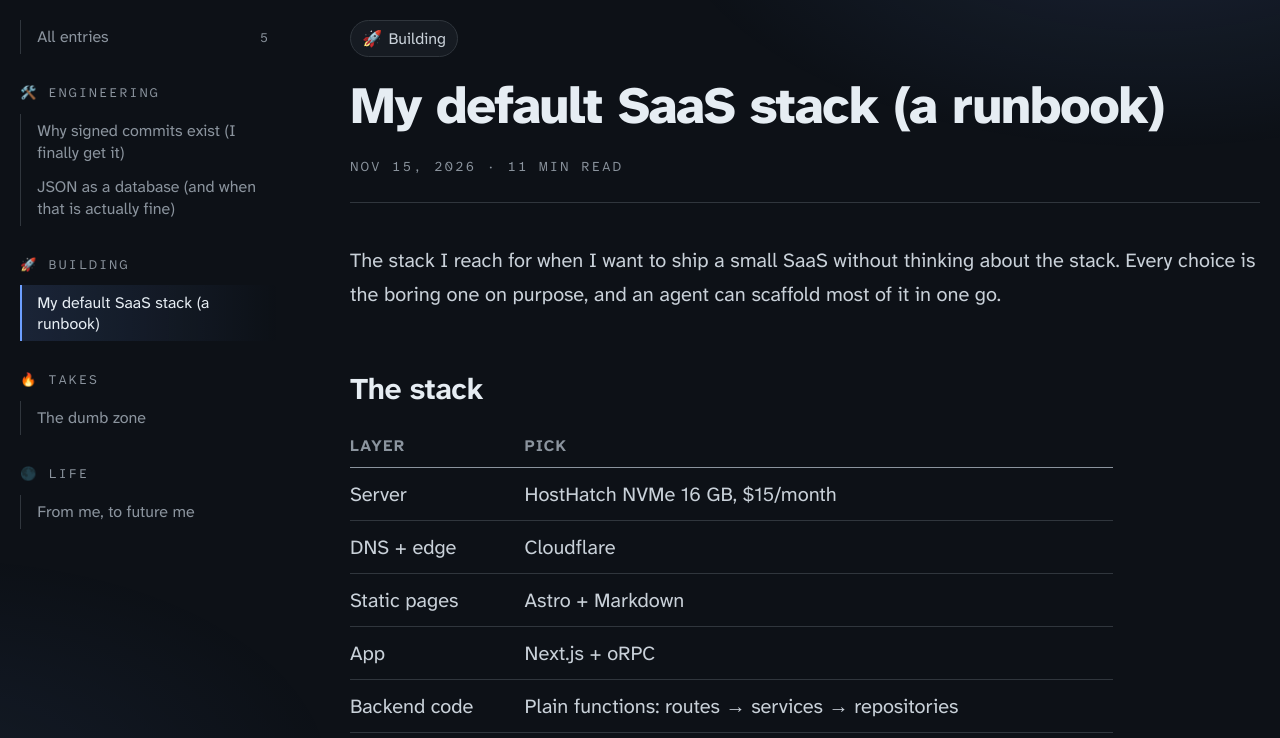
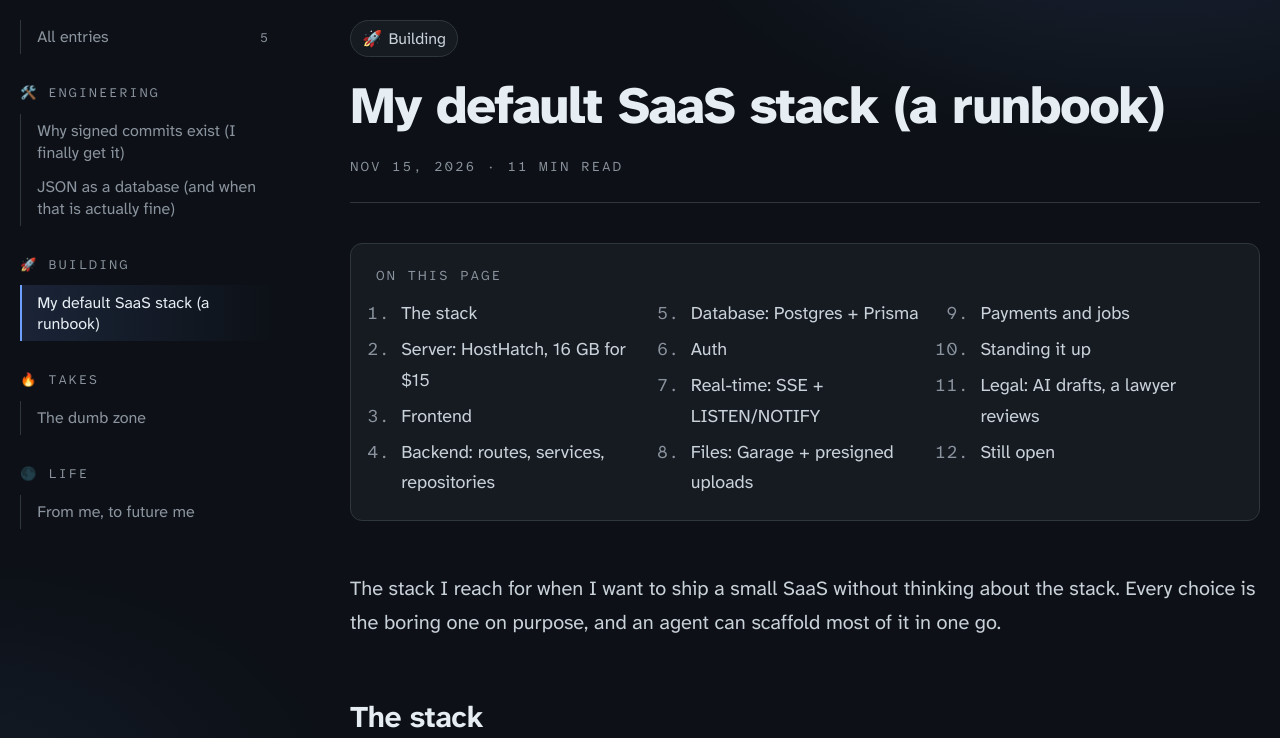
Before and after one commit to 99Arrzel/99arrzel.github.io, an Astro site: page /vault/saas-stack-runbook in a window 1280 px wide. Shown: the part 62-800 px from the top of the page. Built offline with nearby package versions, Linux system fonts and the light colour scheme; Astro itself is replaced by a stand-in of ours.

Commit message:
feat(vault): on-this-page contents for entries; merge SSE vs WebSockets into real-time
- Entries with 3+ sections list them as jump links under the title
- Runbook real-time section opens with the SSE vs WebSockets comparison, no separate subsection

```diff
--- a/src/content/vault/saas-stack-runbook.md
+++ b/src/content/vault/saas-stack-runbook.md
@@ -139,18 +139,7 @@ An opaque session id in an HTTP-only cookie, looked up in a `sessions` table, wi
 
 ## Real-time: SSE + `LISTEN/NOTIFY`
 
-Updates only go server → browser, so **Server-Sent Events** through an oRPC streaming procedure (`eventIterator`). It reuses the normal auth and runs inside Next.js — no second service.
-
-1. Write the event row in Postgres.
-2. In the same transaction, `SELECT pg_notify('events', '<event id>')`. Postgres only delivers it **if the transaction commits**, so nobody hears about a rolled-back row.
-3. Each app process keeps one connection on `LISTEN events` and pushes the event to its open SSE streams.
-4. On reconnect, the browser sends the last id it saw and the server replays the gap from Postgres.
-
-Send ids, not data (payloads cap at 8000 bytes). Keep oRPC's keep-alive pings on (the default): Cloudflare drops connections that sit idle for 100 seconds. Move to Valkey only when there are many app processes.
-
-### SSE vs WebSockets
-
-**In one line:** SSE is a long HTTP response from the app I already run; WebSockets need a service or two more (a socket server, usually plus Valkey) and buy me the browser → server direction.
+**SSE by default.** It's a long HTTP response from the Next.js app I already run, through an oRPC streaming procedure (`eventIterator`), behind the normal auth. WebSockets need a service or two more (a socket server, usually plus Valkey) and only buy the browser → server direction.
 
 | | SSE | WebSockets |
 |---|---|---|
@@ -161,7 +150,16 @@ Send ids, not data (payloads cap at 8000 bytes). Keep oRPC's keep-alive pings on
 | Reconnect | Built in; the browser resends the last event id | Written by me, along with heartbeats |
 | Pick it for | Notifications, job progress, live dashboards, streaming AI output | Chat with typing indicators, collaborative editing, cursors, multiplayer |
 
-Rule: start with SSE. Switch only when the browser has to send a steady stream of messages back; an occasional action is just a normal oRPC call.
+Switch only when the browser has to send a steady stream of messages back; an occasional action is just a normal oRPC call.
+
+How the SSE side stays reliable:
+
+1. Write the event row in Postgres.
+2. In the same transaction, `SELECT pg_notify('events', '<event id>')`. Postgres only delivers it **if the transaction commits**, so nobody hears about a rolled-back row.
+3. Each app process keeps one connection on `LISTEN events` and pushes the event to its open SSE streams.
+4. On reconnect, the browser sends the last id it saw and the server replays the gap from Postgres.
+
+Send ids, not data (payloads cap at 8000 bytes). Keep oRPC's keep-alive pings on (the default): Cloudflare drops connections that sit idle for 100 seconds. Move to Valkey only when there are many app processes.
 
 ## Files: Garage + presigned uploads
 
--- a/src/layouts/VaultEntry.astro
+++ b/src/layouts/VaultEntry.astro
@@ -15,11 +15,14 @@ type Props = CollectionEntry<'vault'>['data'] & {
 	/** The entry's id, so the menu can mark it. */
 	id: string;
 	minutes: number;
+	/** The entry's `##` sections, for the contents list at the top. */
+	sections: { slug: string; text: string }[];
 	newer?: Neighbour;
 	older?: Neighbour;
 };
 
-const { id, title, description, pubDate, updatedDate, topic, heroImage, minutes, newer, older } = Astro.props;
+const { id, title, description, pubDate, updatedDate, topic, heroImage, minutes, sections, newer, older } =
+	Astro.props;
 const topicMeta = VAULT_TOPICS[topic];
 ---
 
@@ -54,6 +57,20 @@ const topicMeta = VAULT_TOPICS[topic];
 					</div>
 				)}
 				<hr />
+				{
+					sections.length >= 3 && (
+						<nav class="toc" aria-label="On this page">
+							<p class="toc-label">On this page</p>
+							<ol>
+								{sections.map((s) => (
+									<li>
+										<a href={`#${s.slug}`}>{s.text}</a>
+									</li>
+								))}
+							</ol>
+						</nav>
+					)
+				}
 				<div class="prose">
 					<slot />
 				</div>
@@ -123,6 +140,44 @@ const topicMeta = VAULT_TOPICS[topic];
 	}
 	hr {
 		margin: 0 0 2em 0;
+	}
+	/* Jump links to each section, spread across the pane's width. */
+	.toc {
+		margin: 0 0 2.5em;
+		padding: 1em 1.25em;
+		background: var(--bg-secondary);
+		border: 1px solid var(--border);
+		border-radius: var(--radius);
+	}
+	.toc-label {
+		margin: 0 0 0.6em;
+		font-family: var(--mono);
+		font-size: 0.68em;
+		text-transform: uppercase;
+		letter-spacing: 0.14em;
+		color: var(--text-light);
+	}
+	.toc ol {
+		columns: 3 14em;
+		column-gap: 2em;
+		margin: 0;
+		padding-left: 1.4em;
+		font-size: 0.9em;
+	}
+	.toc li {
+		break-inside: avoid;
+		padding: 0.15em 0;
+	}
+	.toc li::marker {
+		font-family: var(--mono);
+		color: var(--text-light);
+	}
+	.toc a {
+		color: var(--text);
+		text-decoration: none;
+	}
+	.toc a:hover {
+		color: var(--accent);
 	}
 	/* The rendered markdown. Global rules in global.css already style headings,
 	   paragraphs, code, blockquotes and (responsively) images inside here. */
--- a/src/pages/vault/[...slug].astro
+++ b/src/pages/vault/[...slug].astro
@@ -15,11 +15,12 @@ export async function getStaticPaths() {
 }
 
 const { entry, newer, older } = Astro.props;
-const { Content } = await render(entry);
+const { Content, headings } = await render(entry);
+const sections = headings.filter((h) => h.depth === 2).map(({ slug, text }) => ({ slug, text }));
 // At an unhurried 200 words a minute, counted on the markdown source.
 const minutes = Math.max(1, Math.round((entry.body ?? '').split(/\s+/).filter(Boolean).length / 200));
 ---
 
-<VaultEntry {...entry.data} id={entry.id} minutes={minutes} newer={newer} older={older}>
+<VaultEntry {...entry.data} id={entry.id} minutes={minutes} sections={sections} newer={newer} older={older}>
 	<Content />
 </VaultEntry>
```
